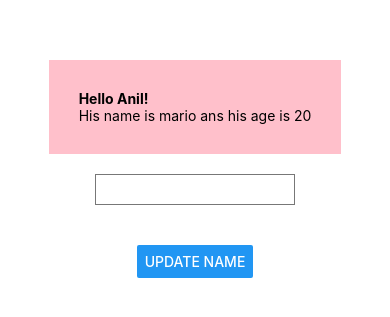
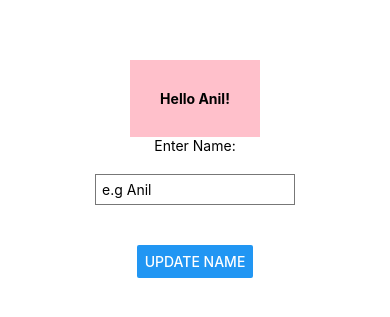
Before and after one commit to Anonymous961/ReactNativeTut, a React Native app: screen / in a window 390 px wide. Shown: the part 253-570 px from the top of the page. Built offline with nearby package versions, Linux system fonts and the light colour scheme.

Commit message:
TextInput

```diff
--- a/App.js
+++ b/App.js
@@ -4,6 +4,7 @@ import { StyleSheet, Text, View, Button, TextInput } from 'react-native';
 
 export default function App() {
   const [name,setName]=useState('Anil');
+  const [val,setVal]=useState('');
   const [people,setPeople]=useState({name:'mario',age:20});
   const handleClick=()=>{
     setName(name=='Anil'?'Ansooman':'Anil');
@@ -15,12 +16,20 @@ export default function App() {
         <Text style={styles.boldText}>
         Hello {name}!
         </Text>
-        <Text >
+
+        {/* <Text >
         His name is {people.name} ans his age is {people.age}
         </Text>
-
+         */}
       </View>
-      <TextInput style={styles.input}/>
+      <Text>
+          Enter Name:{val}
+        </Text>
+      <TextInput
+        style={styles.input}
+        placeholder='e.g Anil'
+        onChangeText={(val)=>setVal(val)}
+      />
       <View style={styles.buttonContainer}>
         <Button onPress={handleClick} title='Update name'/>
       </View>
```
